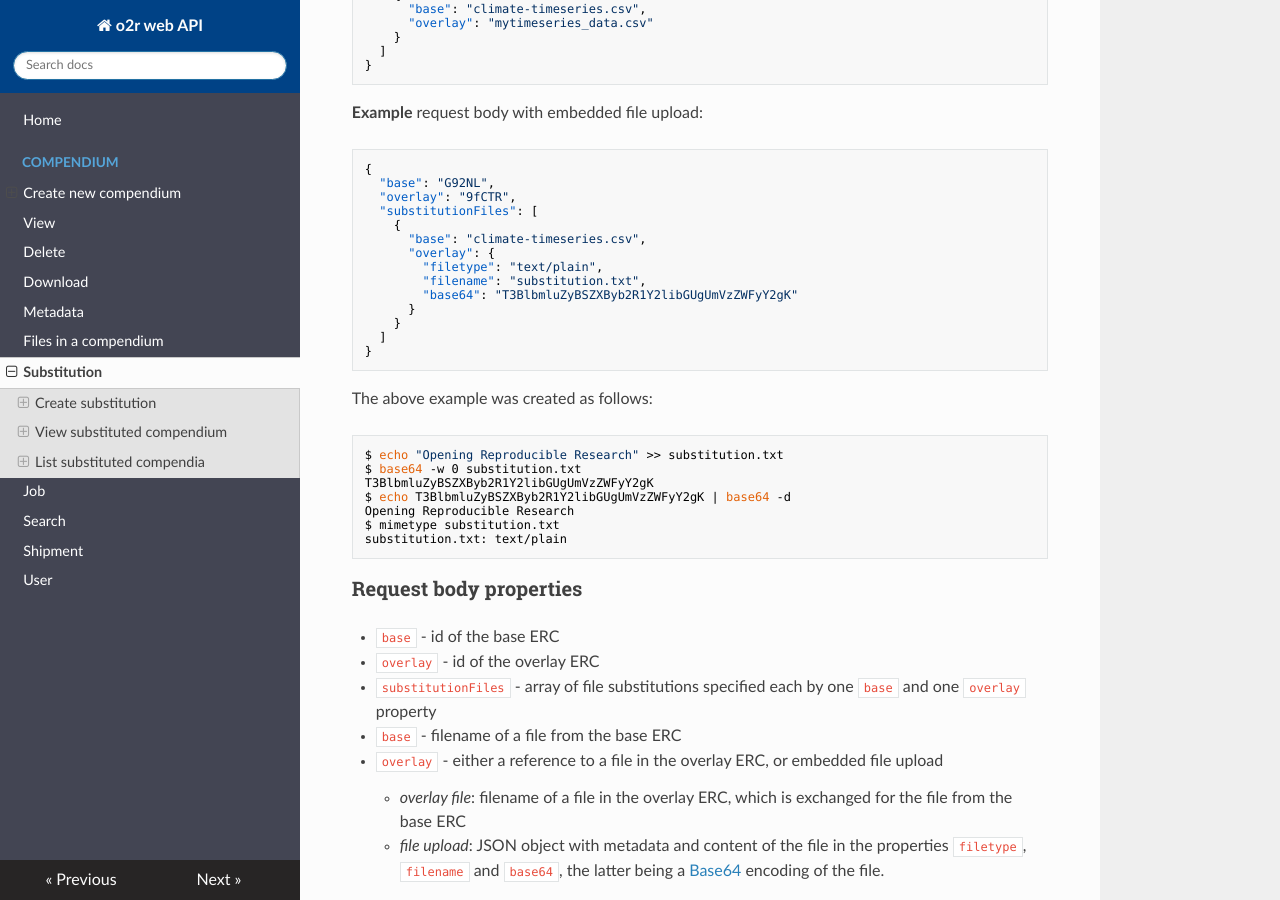
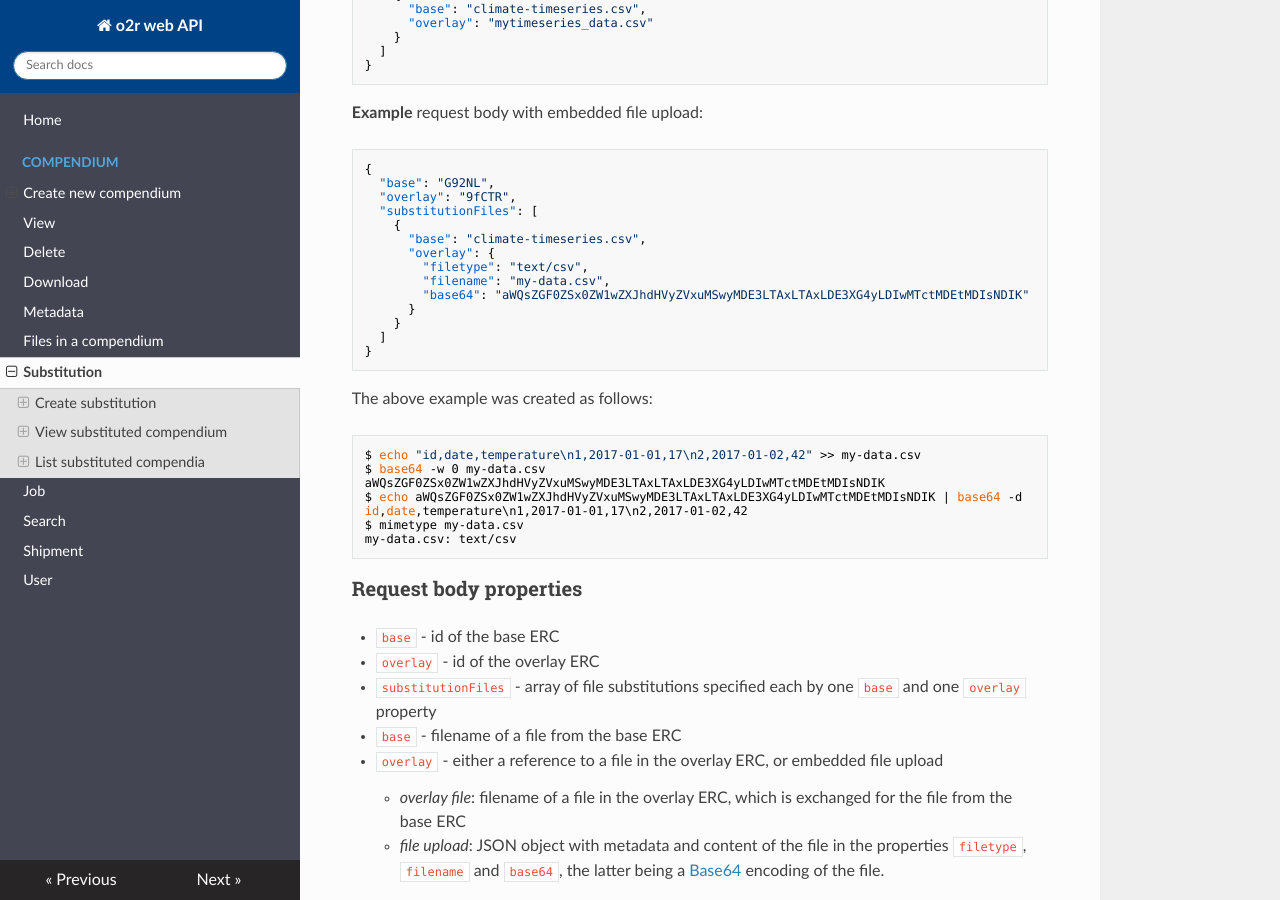
Before and after one commit to o2r-project/api, an MkDocs documentation site: the page built from docs/compendium/substitute.md, in a window 1280 px wide and 900 px high, scrolled down 833 px. Built offline with MkDocs 1.6.1, drawn with Linux system fonts in a browser that asks for light colours; nearby versions of some CDN libraries; old or Windows-style settings are respelled for this version of MkDocs.

Commit message:
use the same file type for direct substitution example

````diff
--- a/docs/compendium/substitute.md
+++ b/docs/compendium/substitute.md
@@ -46,9 +46,9 @@ In case of a file naming conflict, the overlay file is preprended with `overlay_
     {
       "base": "climate-timeseries.csv",
       "overlay": {
-        "filetype": "text/plain",
-        "filename": "substitution.txt",
-        "base64": "T3BlbmluZyBSZXByb2R1Y2libGUgUmVzZWFyY2gK"
+        "filetype": "text/csv",
+        "filename": "my-data.csv",
+        "base64": "aWQsZGF0ZSx0ZW1wZXJhdHVyZVxuMSwyMDE3LTAxLTAxLDE3XG4yLDIwMTctMDEtMDIsNDIK"
       }
     }
   ]
@@ -58,13 +58,13 @@ In case of a file naming conflict, the overlay file is preprended with `overlay_
 The above example was created as follows:
 
 ```bash
-$ echo "Opening Reproducible Research" >> substitution.txt
-$ base64 -w 0 substitution.txt
-T3BlbmluZyBSZXByb2R1Y2libGUgUmVzZWFyY2gK
-$ echo T3BlbmluZyBSZXByb2R1Y2libGUgUmVzZWFyY2gK | base64 -d
-Opening Reproducible Research
-$ mimetype substitution.txt
-substitution.txt: text/plain
+$ echo "id,date,temperature\n1,2017-01-01,17\n2,2017-01-02,42" >> my-data.csv
+$ base64 -w 0 my-data.csv
+aWQsZGF0ZSx0ZW1wZXJhdHVyZVxuMSwyMDE3LTAxLTAxLDE3XG4yLDIwMTctMDEtMDIsNDIK
+$ echo aWQsZGF0ZSx0ZW1wZXJhdHVyZVxuMSwyMDE3LTAxLTAxLDE3XG4yLDIwMTctMDEtMDIsNDIK | base64 -d
+id,date,temperature\n1,2017-01-01,17\n2,2017-01-02,42
+$ mimetype my-data.csv
+my-data.csv: text/csv
 ```
 
 ### Request body properties
````
